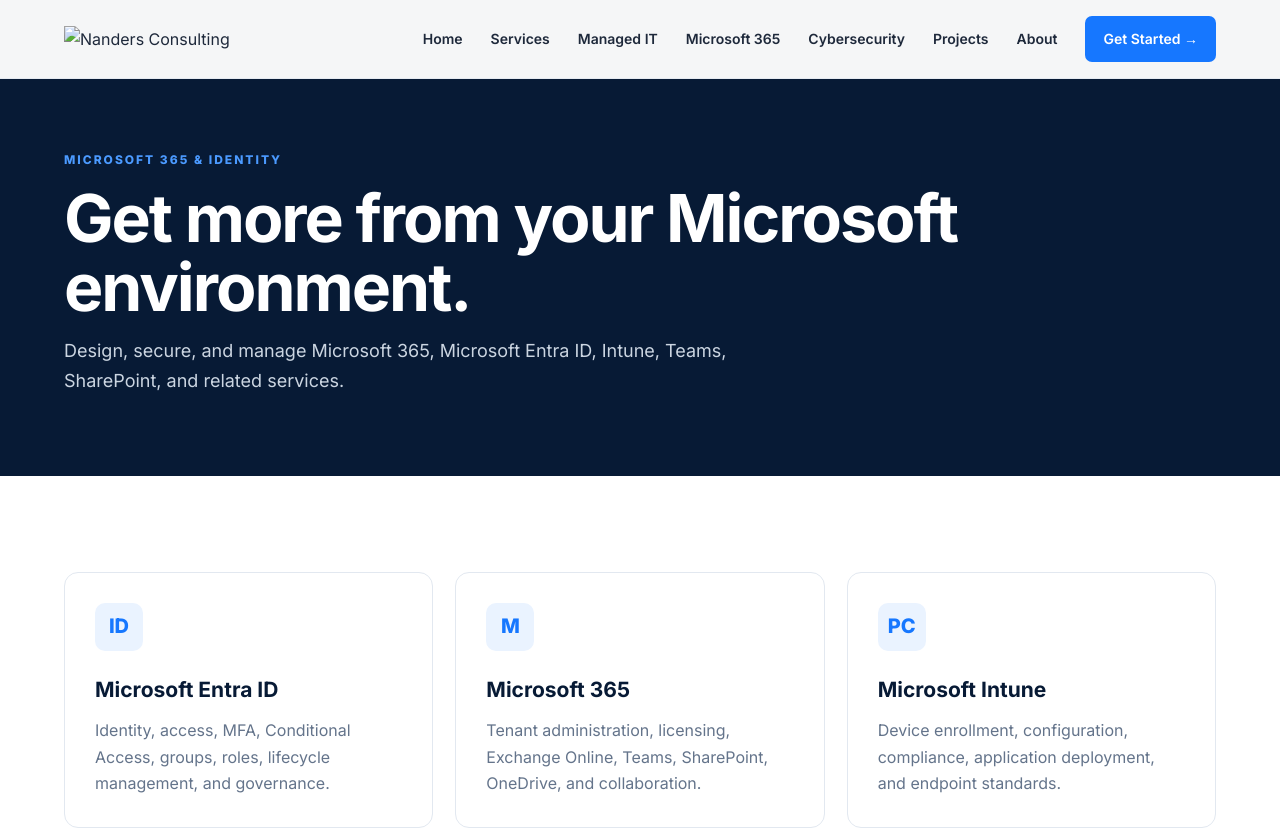
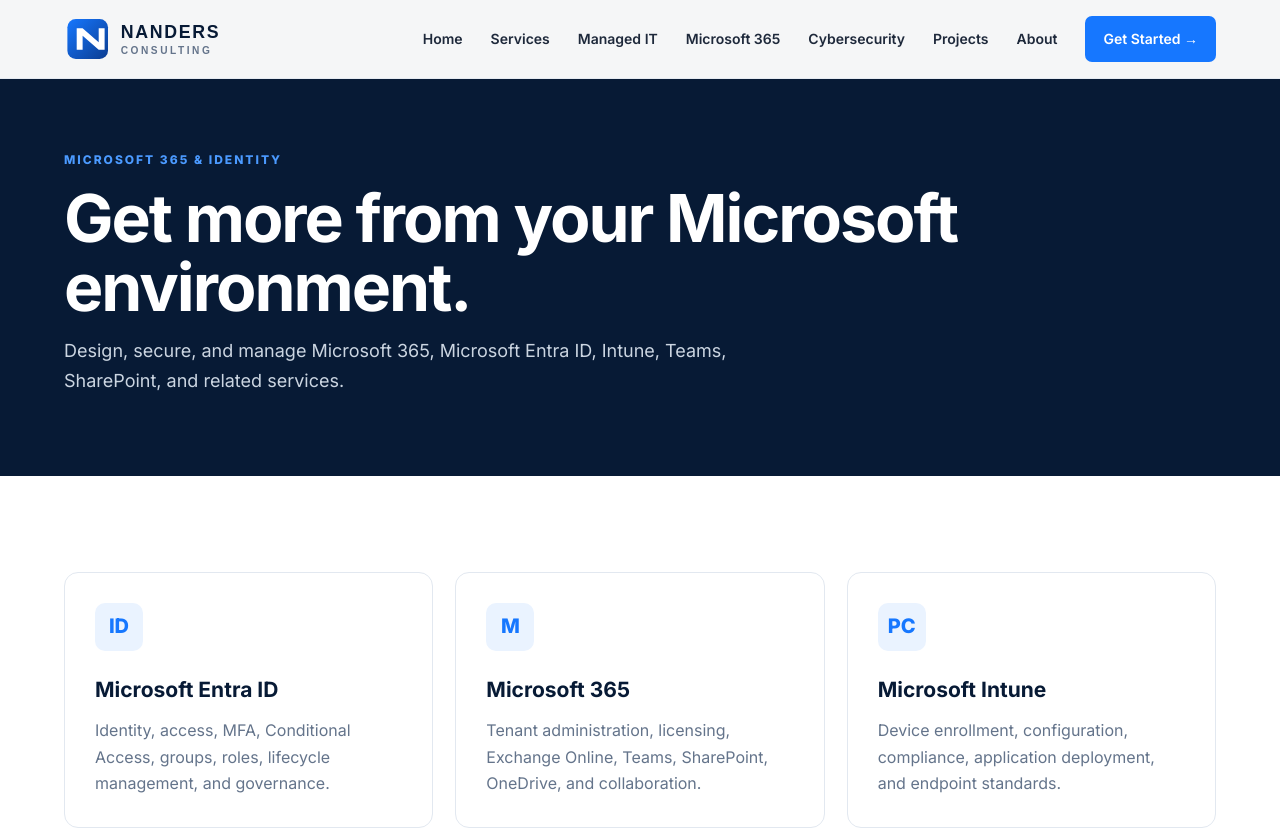
Before and after one commit to Fernandez1998/Nanders-Consulting, a plain HTML site: page microsoft-365.html in a window 1280 px wide. Shown: the top 831 px of the page. Drawn offline with Linux system fonts and the light colour scheme.

Commit message:
Update logo image source in microsoft-365.html

```diff
--- a/microsoft-365.html
+++ b/microsoft-365.html
@@ -12,7 +12,7 @@
 <a class="skip" href="#main">Skip to content</a>
 <header class="site-header">
   <div class="container nav">
-    <a class="logo" href="index.html"><img src="assets/logo.svg" alt="Nanders Consulting"></a>
+    <a class="logo" href="index.html"><img src="logo.svg" alt="Nanders Consulting"></a>
     <nav class="nav-links">
       <a href="index.html">Home</a>
       <a href="services.html">Services</a>
```
